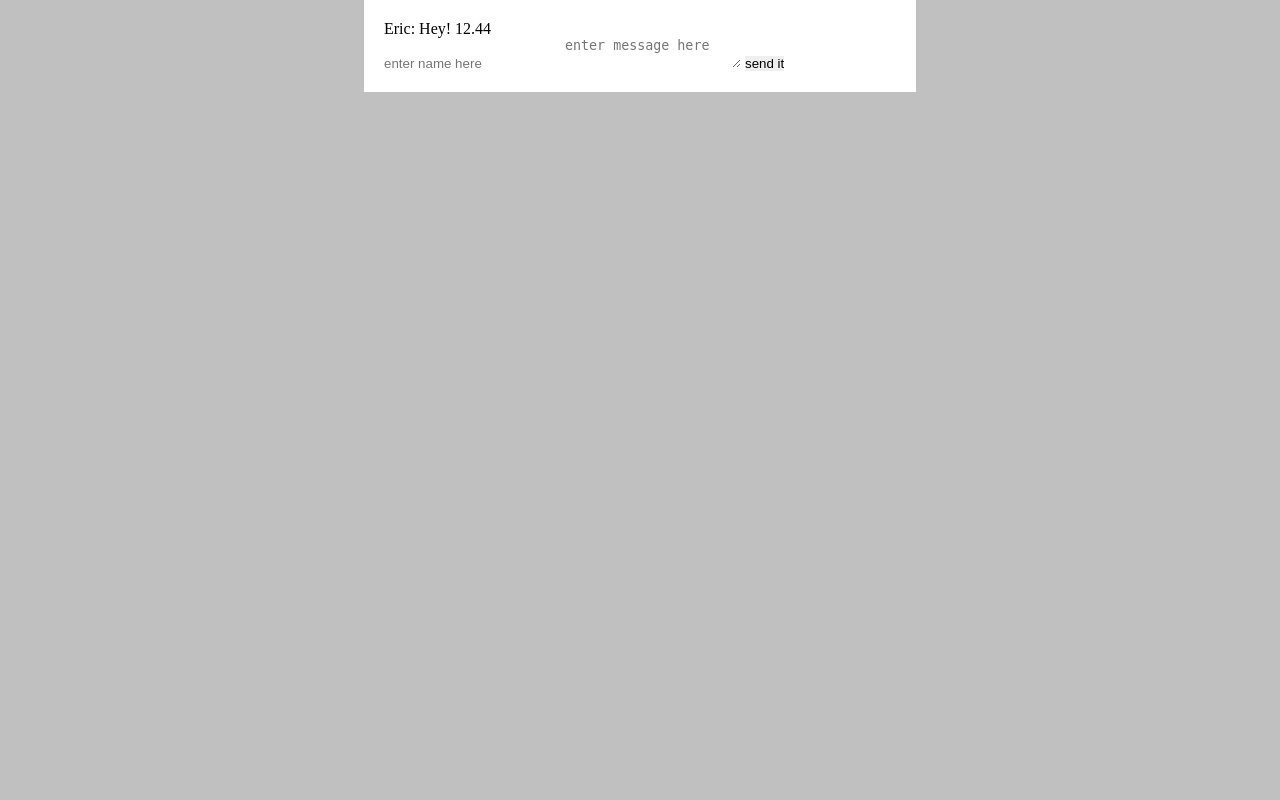
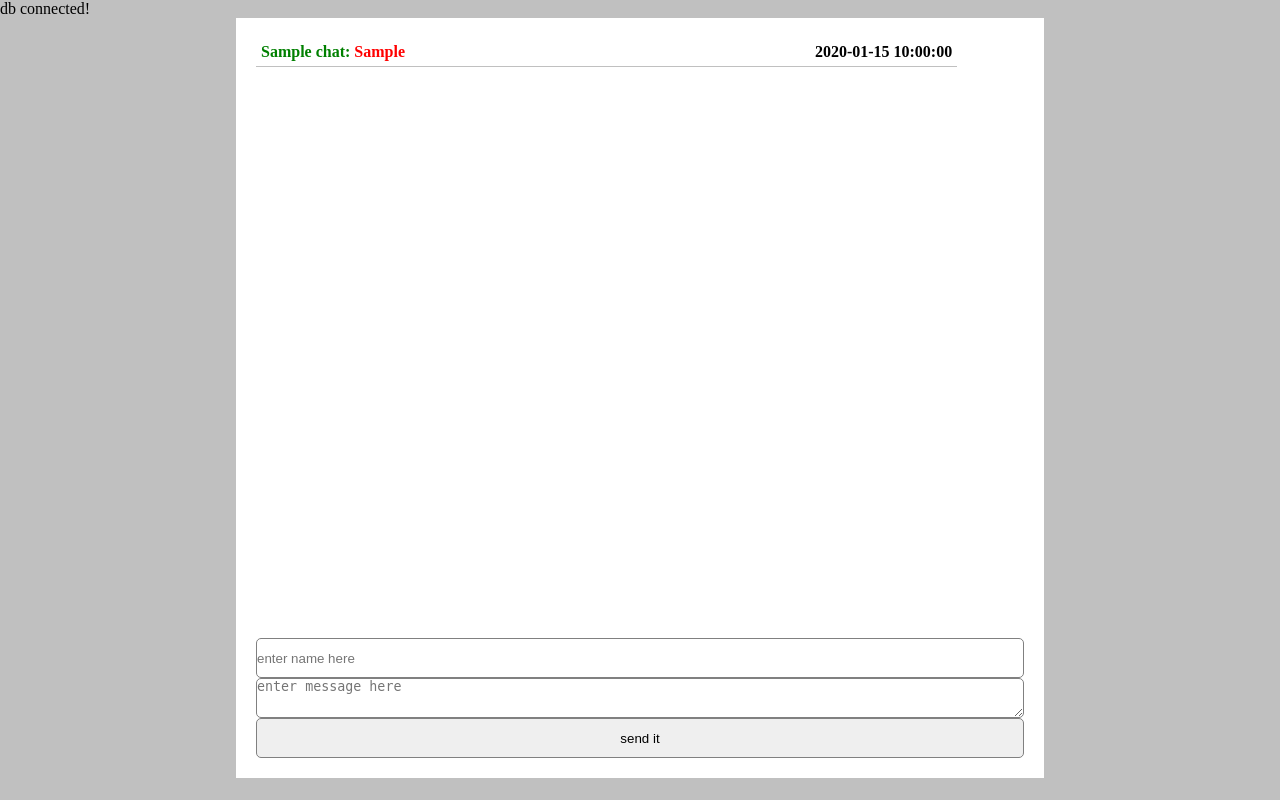
Before and after one commit to Strongeric89/Chatroom, a PHP site: page / in a window 1280 px wide. Run offline with PHP 8.4, Linux system fonts and the light colour scheme; tables that the repository leaves empty or names only in its code hold one stand-in row (values such as "Sample post").

Commit message:
adding functionality - database setup and stylesheet working

```diff
--- a/css/stylesheet.css
+++ b/css/stylesheet.css
@@ -11,8 +11,44 @@ body{
 }
 
 #container{
-  width: 40%;
+  width: 60%;
   background: white;
   margin: 0 auto;
   padding: 20px;
 }
+
+#chat_box{
+  width:90%;
+  height:600px;
+
+}
+
+#chat_data{
+  width:100%;
+  padding:5px;
+  margin-bottom: 5px;
+  border-bottom: 1px solid silver;
+  font-weight: bold;
+
+}
+
+input[type="text"]{
+  width:100%;
+  height:40px;
+  border:1px solid gray;
+  border-radius: 5px;
+}
+
+input[type="submit"]{
+  width:100%;
+  height:40px;
+  border:1px solid gray;
+  border-radius: 5px;
+}
+
+textarea{
+  width:100%;
+  height:40px;
+  border:1px solid gray;
+  border-radius: 5px;
+}
--- /dev/null
+++ b/db/database.php
@@ -0,0 +1,18 @@
+<?php
+
+  $host = "localhost";
+  $db_name = "chat";
+  $user = "root";
+  $password = "";
+
+ $con = new mysqli($host, $user,$password, $db_name);
+
+ if($con){
+     echo "db connected!";
+ }
+ else{
+    echo "db error!";
+ }
+
+
+ ?>
--- a/index.php
+++ b/index.php
@@ -1,3 +1,7 @@
+<?php
+  include 'db/database.php';
+
+ ?>
 <!DOCTYPE html>
 <html>
   <head>
@@ -14,13 +18,24 @@
 
     <div id="chat_box">
 
+      <?php
+          $query1 = "SELECT * FROM chat ORDER BY id DESC; ";
+          $run = $con->query($query1);
+
+          while($row = $run->fetch_array()) :
+
+       ?>
+
       <div id="chat_data">
 
-        <span>Eric:</span>
-        <span> Hey!</span>
-        <span> 12.44</span>
+
+
+        <span style="color:green"><?php echo $row['name']; ?>:</span>
+        <span  style="color:red"><?php echo $row['msg']; ?></span>
+        <span style="float:right"><?php echo $row['date']; ?></span>
 
       </div>
+    <?php endwhile; ?>
 
     </div>
 
```
Also changed, not shown: 1 other file.
